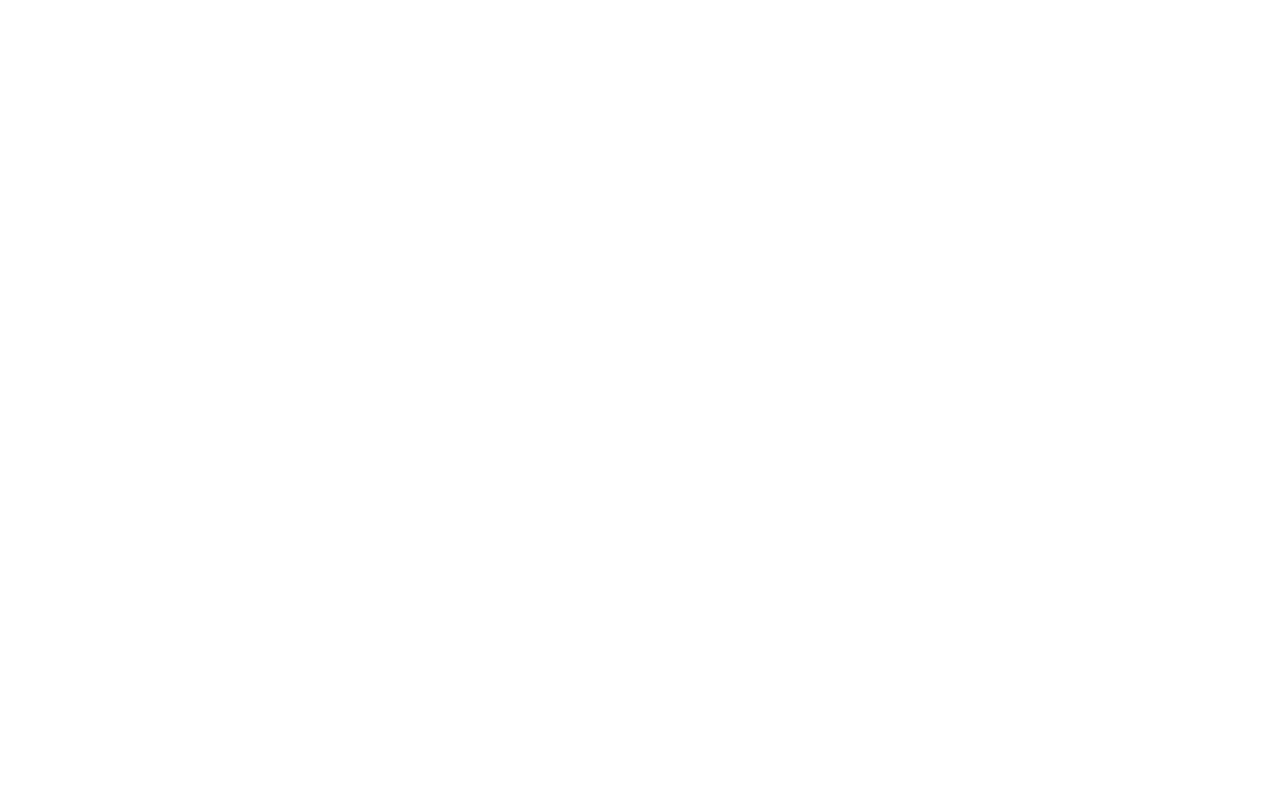
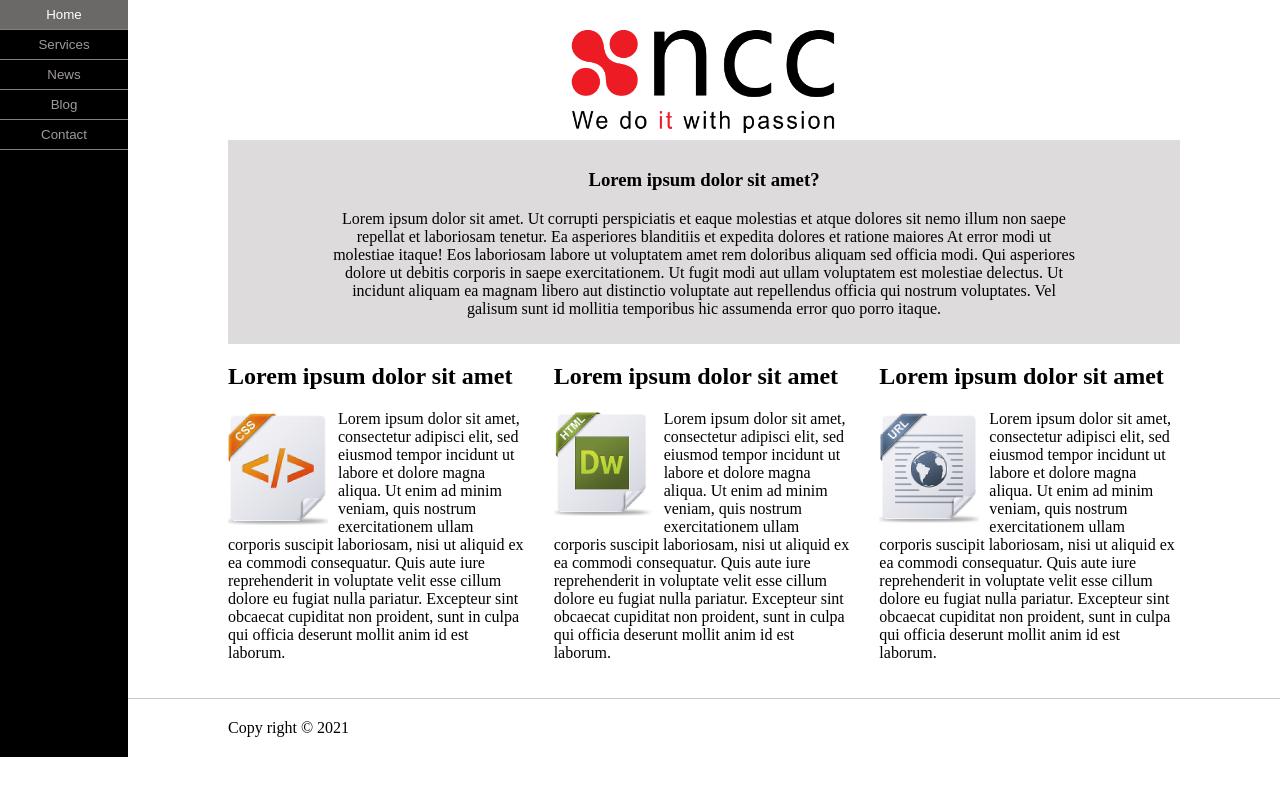
Before and after one commit to phuongtrinh547/test, a plain HTML site: page index.html in a window 1280 px wide. Drawn offline with Linux system fonts and the light colour scheme.

Commit message:
finish code

```diff
--- a/index.html
+++ b/index.html
@@ -4,12 +4,81 @@
 <head>
 	<meta charset="UTF-8">
 	<meta name="viewport" content="width=device-width, initial-scale=1.0">
+	<link rel="stylesheet" href="./style.css">
+	<link rel="stylesheet" href="./responsive.css">
 	<title>ncc</title>
 </head>
 
 <body>
-	<div class="navigation">
+	<div class="container">
+		<div class="navigation">
+			<button>Home</button>
+			<button>Services</button>
+			<button>News</button>
+			<button>Blog</button>
+			<button>Contact</button>
+		</div>
+		<div class="section">
+			<div class="main">
+				<div class="logo">
+					<img src="./images/logo.png" alt="logo">
+				</div>
+				<div class="introduction">
+					<h3>Lorem ipsum dolor sit amet?</h3>
+					<p>Lorem ipsum dolor sit amet. Ut corrupti perspiciatis et eaque molestias et atque dolores sit nemo illum non
+						saepe repellat et laboriosam tenetur. Ea asperiores blanditiis et expedita dolores et ratione maiores At
+						error
+						modi ut molestiae itaque! Eos laboriosam labore ut voluptatem amet rem doloribus aliquam sed officia modi.
+						Qui
+						asperiores dolore ut debitis corporis in saepe exercitationem. Ut fugit modi aut ullam voluptatem est
+						molestiae delectus. Ut incidunt aliquam ea magnam libero aut distinctio
+						voluptate aut repellendus officia qui nostrum voluptates. Vel galisum sunt id mollitia temporibus hic
+						assumenda error quo porro itaque.</p>
+				</div>
+				<div class="category">
+					<div class="css-cate">
+						<h2 class="title-cate">Lorem ipsum dolor sit amet</h2>
+						<div class="img-text">
+							<img src="./images/css.png" alt="css">
+							<p>Lorem ipsum dolor sit amet, consectetur adipisci elit, sed eiusmod tempor incidunt ut labore et dolore
+								magna aliqua. Ut enim ad minim veniam, quis nostrum exercitationem ullam corporis suscipit laboriosam,
+								nisi ut aliquid ex ea commodi consequatur. Quis aute iure reprehenderit in voluptate velit esse cillum
+								dolore eu fugiat nulla pariatur. Excepteur sint obcaecat cupiditat non proident, sunt in culpa qui
+								officia
+								deserunt mollit anim id est laborum.</p>
+						</div>
+					</div>
+					<div class="html-cate">
+						<h2 class="title-cate">Lorem ipsum dolor sit amet</h2>
+						<div class="img-text">
+							<img src="./images/html.png" alt="html">
+							<p>Lorem ipsum dolor sit amet, consectetur adipisci elit, sed eiusmod tempor incidunt ut labore et dolore
+								magna aliqua. Ut enim ad minim veniam, quis nostrum exercitationem ullam corporis suscipit laboriosam,
+								nisi ut aliquid ex ea commodi consequatur. Quis aute iure reprehenderit in voluptate velit esse cillum
+								dolore eu fugiat nulla pariatur. Excepteur sint obcaecat cupiditat non proident, sunt in culpa qui
+								officia
+								deserunt mollit anim id est laborum.</p>
+						</div>
+					</div>
+					<div class="url-cate">
+						<h2 class="title-cate">Lorem ipsum dolor sit amet</h2>
+						<div class="img-text">
+							<img src="./images/url.png" alt="url">
+							<p>Lorem ipsum dolor sit amet, consectetur adipisci elit, sed eiusmod tempor incidunt ut labore et dolore
+								magna aliqua. Ut enim ad minim veniam, quis nostrum exercitationem ullam corporis suscipit laboriosam,
+								nisi ut aliquid ex ea commodi consequatur. Quis aute iure reprehenderit in voluptate velit esse cillum
+								dolore eu fugiat nulla pariatur. Excepteur sint obcaecat cupiditat non proident, sunt in culpa qui
+								officia
+								deserunt mollit anim id est laborum.</p>
+						</div>
+					</div>
+				</div>
 
+			</div>
+			<div class="source">
+				Copy right &#169 2021
+			</div>
+		</div>
 	</div>
 
 
--- /dev/null
+++ b/responsive.scss
@@ -0,0 +1,31 @@
+@media screen and (max-width: 768px) {
+	.navigation {
+		flex: 0 0 15%;
+	}
+
+	.main {
+		margin: 20px 50px;
+	}
+
+	.introduction {
+		padding: 10px 50px !important;
+	}
+
+	.category {
+		display: block !important;
+	}
+
+	.source {
+		padding: 20px 50px;
+	}
+}
+
+@media screen and (max-width: 425px) {
+	.main {
+		margin: 20px 20px;
+	}
+
+	.source {
+		padding: 20px 20px;
+	}
+}
--- /dev/null
+++ b/style.scss
@@ -0,0 +1,79 @@
+body {
+	margin: 0 0 !important;
+}
+
+.container {
+	display: flex;
+
+
+}
+
+.navigation {
+	flex: 0 0 10%;
+	background-color: black;
+	color: rgb(209, 206, 206);
+	height: inherit;
+	list-style: none;
+	display: flex;
+	flex-direction: column;
+
+	button {
+		padding: 7px;
+		border-bottom: 1px solid gray;
+		border: none;
+		background-color: inherit;
+		color: rgb(161, 155, 155);
+		border-bottom: 1px solid gray;
+
+		&:hover {
+			background-color: rgb(107, 104, 104);
+			color: white;
+		}
+
+		&:focus {
+			color: white;
+		}
+	}
+}
+
+.main {
+	display: flex;
+	flex-direction: column;
+	justify-content: center;
+	margin: 20px 100px;
+
+	.logo {
+		display: flex;
+		justify-content: center;
+
+		img {
+			width: 300px;
+		}
+	}
+
+	.introduction {
+		text-align: center;
+		background-color: rgb(221, 219, 219);
+		padding: 10px 100px;
+	}
+
+	.category {
+		display: flex;
+		gap: 25px;
+
+		.img-text {
+			img {
+				width: 100px;
+				float: left;
+				overflow: auto;
+				margin: 0px 10px 10px 0px;
+			}
+		}
+	}
+
+}
+
+.source {
+	border-top: 1px solid rgb(198, 198, 198);
+	padding: 20px 100px;
+}
```
Also changed, not shown: images/css.png (added), images/html.png (added), images/logo.png (added), images/url.png (added), responsive.css (added), style.css (added), 2 other files.
